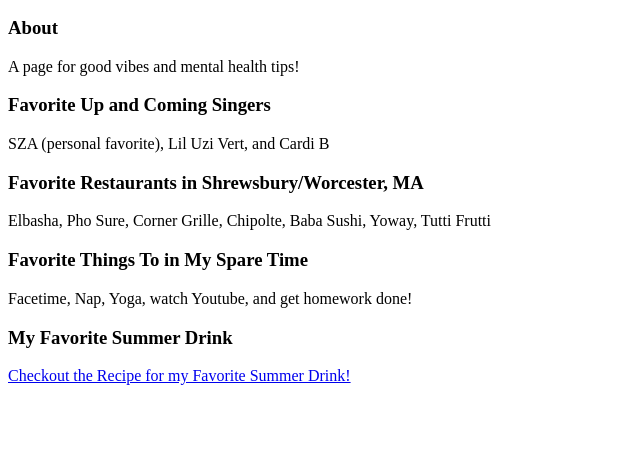
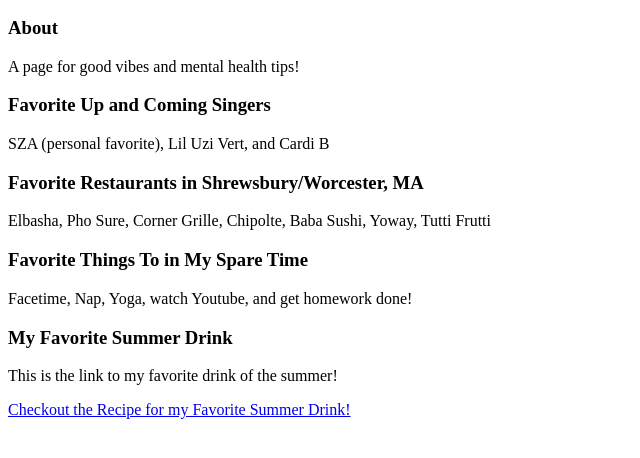
Before and after one commit to Jack-Campbell12/Jack-Campbell12.github.io, a plain HTML site: page index.html in a window 1280 px wide. Shown: the part 110-568 px from the top of the page, without its empty margins (0-640 px from the left). Drawn offline with Linux system fonts and the light colour scheme.

Commit message:
Update index.html

```diff
--- a/index.html
+++ b/index.html
@@ -18,8 +18,9 @@ Elbasha, Pho Sure, Corner Grille, Chipolte, Baba Sushi, Yoway, Tutti Frutti
 <h3>Favorite Things To in My Spare Time</h3>
 Facetime, Nap, Yoga, watch Youtube, and get homework done!
 
-  <h3>My Favorite Summer Drink</h3>
-  <a href="recipe.html">Checkout the Recipe for my Favorite Summer Drink!</a>
+<h3>My Favorite Summer Drink</h3>
+<p>This is the link to my favorite drink of the summer!<p>
+<a href="recipe.html">Checkout the Recipe for my Favorite Summer Drink!</a>
   </body>
 
 </body>
```
